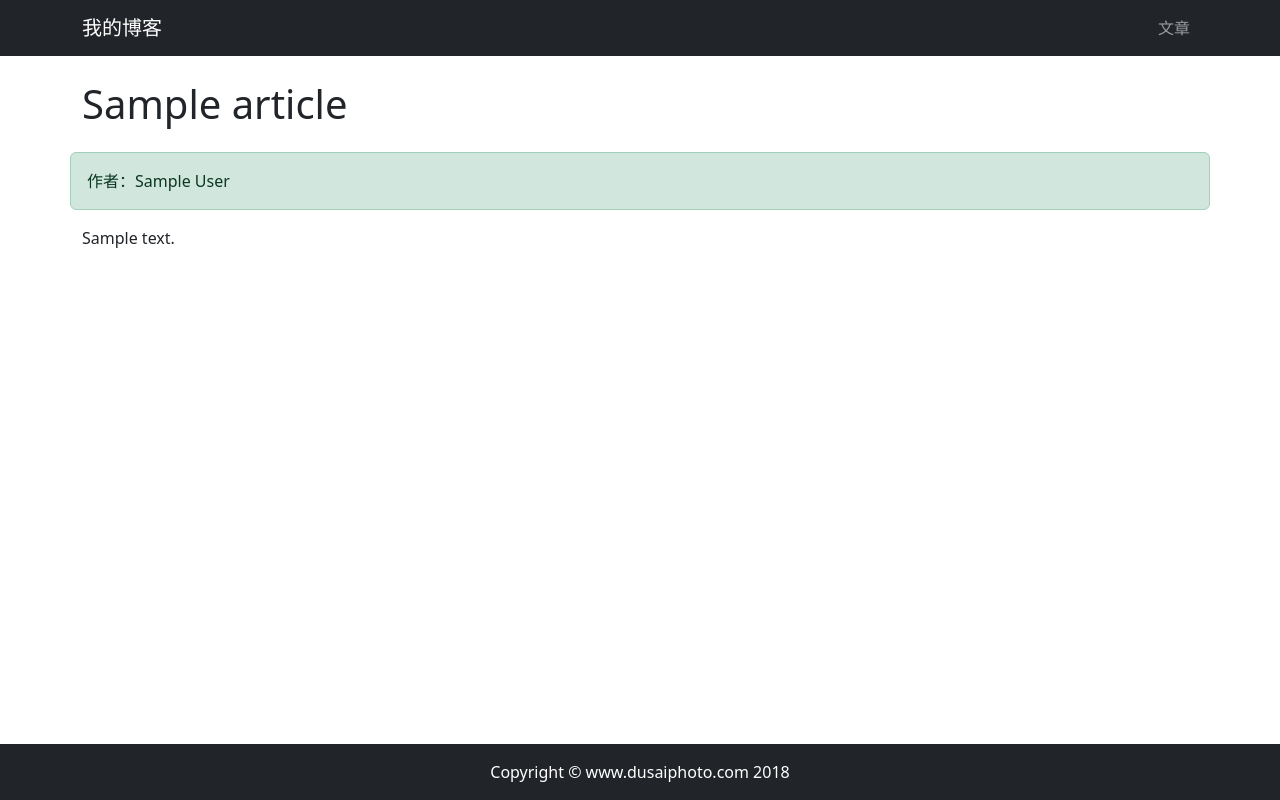
After one commit to humiliations/djangoBlog, a Django app: template my_blog/templates/article/detail.html in a window 1280 px wide. The commit adds this page. Run offline with Django 3.2, Linux system fonts and the light colour scheme; the template is opened without the code that fills it: most values are stand-ins (such as "Sample title", 1, 10 or a date in 2020); some libraries are stand-ins or nearby versions.

Commit message:
4.19 night

```diff
--- a/my_blog/article/urls.py
+++ b/my_blog/article/urls.py
@@ -8,4 +8,5 @@ app_name = 'article'
 urlpatterns = [
     # urls
     path('article-list/', views.article_list, name='article_list'),
+    path('article-detail/<int:id>/', views.article_detail, name='article_detail'),
 ]
--- a/my_blog/article/views.py
+++ b/my_blog/article/views.py
@@ -7,3 +7,9 @@ def article_list(request):
     articles = ArticlePost.objects.all()
     context = {'articles': articles}
     return render(request, 'article/list.html', context)
+
+
+def article_detail(request, id):
+    article = ArticlePost.objects.get(id=id)
+    context = {'article': article}
+    return render(request, 'article/detail.html', context)
--- a/my_blog/my_blog/settings.py
+++ b/my_blog/my_blog/settings.py
@@ -119,3 +119,7 @@ USE_TZ = True
 # https://docs.djangoproject.com/en/2.2/howto/static-files/
 
 STATIC_URL = '/static/'
+
+STATICFILES_DIRS = (
+    os.path.join(BASE_DIR, "static"),
+)
--- /dev/null
+++ b/my_blog/templates/article/detail.html
@@ -0,0 +1,22 @@
+{% extends "base.html" %}
+{% load staticfiles %}
+
+{% block title %}
+    文章详情
+{% endblock title %}
+
+{% block content %}
+
+<div class="container">
+    <div class="row">
+        <!-- 标题及作者 -->
+        <h1 class="col-12 mt-4 mb-4">{{ article.title }}</h1>
+        <div class="col-12 alert alert-success">作者：{{ article.author }}</div>
+        <!-- 文章正文 -->
+        <div class="col-12">
+            <p>{{ article.body }}</p>
+        </div>
+    </div>
+</div>
+
+{% endblock content %}
--- /dev/null
+++ b/my_blog/templates/base.html
@@ -0,0 +1,40 @@
+<!--
+    载入静态文件
+    使用 Django 3 学习的读者改为 {% load static %}
+-->
+{% load staticfiles %}
+
+<!-- 网站主语言 -->
+<html lang="zh-cn">
+
+<head>
+    <!-- 网站采用的字符编码 -->
+    <meta charset="utf-8">
+    <!-- 预留网站标题的位置 -->
+    <title>{% block title %}{% endblock %}</title>
+    <!-- 引入bootstrap的css文件 -->
+    <link rel="stylesheet" href="{% static 'bootstrap/css/bootstrap.css' %}">
+</head>
+
+<body>
+    <!-- 引入导航栏 -->
+    {% include 'header.html' %}
+    <!-- 预留具体页面的位置 -->
+    {% block content %}{% endblock content %}
+    <!-- 引入注脚 -->
+    {% include 'footer.html' %}
+    <!-- bootstrap.js 依赖 jquery.js 和popper.js，因此在这里引入 -->
+    <script src="{% static 'jquery/jquery-3.6.0.js' %}"></script>
+
+    <!--
+        popper.js 采用 cdn 远程引入，意思是你不需要把它下载到本地。
+        在实际的开发中推荐静态文件尽量都使用 cdn 的形式。
+        教程采用本地引入是为了让读者了解静态文件本地部署的流程。
+    -->
+    <script src="https://cdn.jsdelivr.net/npm/popper.js@1.16.1-lts/dist/umd/popper.min.js"></script>
+
+    <!-- 引入bootstrap的js文件 -->
+    <script src="{% static 'bootstrap/js/bootstrap.js' %}"></script>
+</body>
+
+</html>
--- /dev/null
+++ b/my_blog/templates/footer.html
@@ -0,0 +1,8 @@
+<div>
+    <br><br><br>
+</div>
+<footer class="py-3 bg-dark fixed-bottom">
+    <div class="container">
+        <p class="m-0 text-center text-white">Copyright &copy; www.dusaiphoto.com 2018</p>
+    </div>
+</footer>
--- /dev/null
+++ b/my_blog/templates/header.html
@@ -0,0 +1,19 @@
+<!-- 定义导航栏 -->
+<nav class="navbar navbar-expand-lg navbar-dark bg-dark">
+  <div class="container">
+
+    <!-- 导航栏商标 -->
+    <a class="navbar-brand" href="#">我的博客</a>
+
+    <!-- 导航入口 -->
+    <div>
+      <ul class="navbar-nav">
+        <!-- 条目 -->
+        <li class="nav-item">
+          <a class="nav-link" href="{% url 'article:article_list' %}">文章</a>
+        </li>
+      </ul>
+    </div>
+
+  </div>
+</nav>
```
Also changed, not shown: my_blog/templates/article/list.html (+38 -3 lines).
